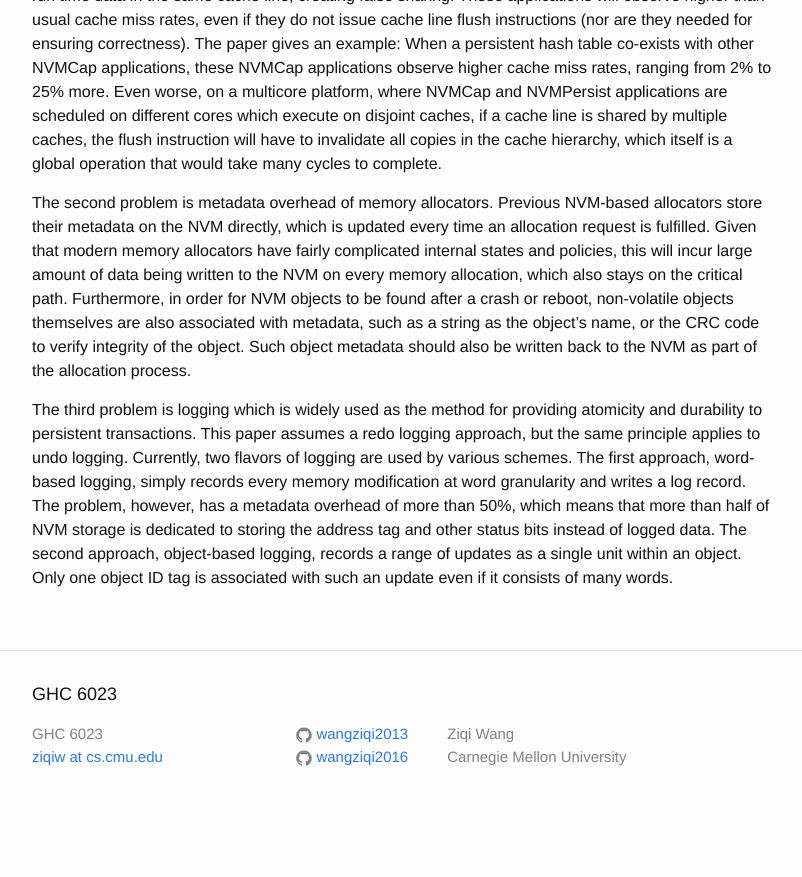
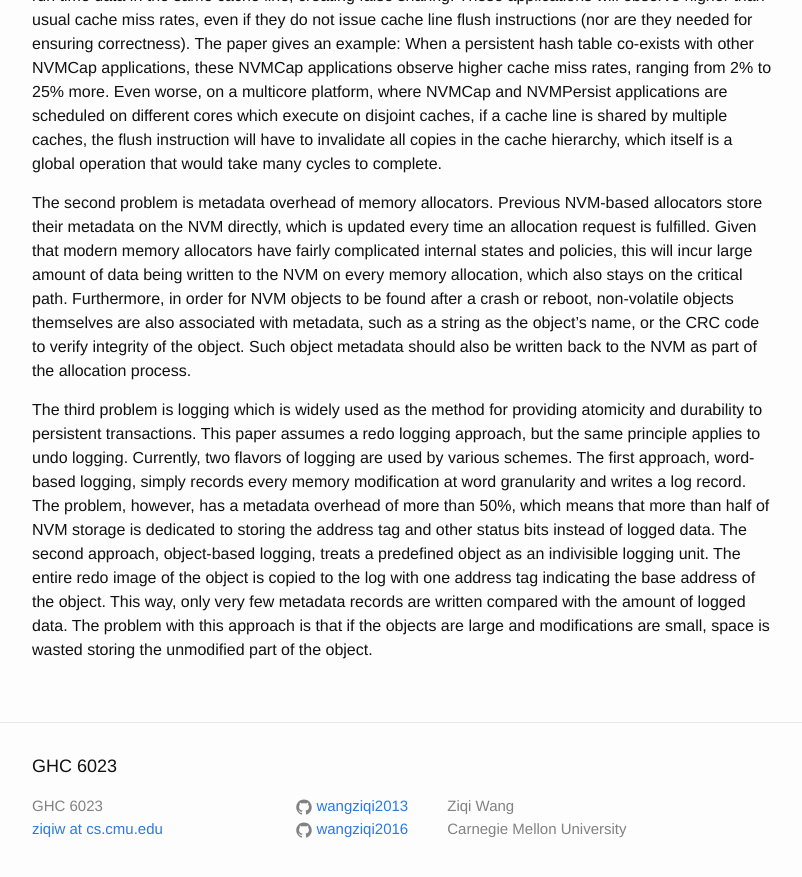
Before and after one commit to wangziqi2013/wangziqi2013.github.io, a Jekyll site: the page built from _posts/2019-09-02-Reducing-the-cost-of-persistence-for-nonvolatile-heaps-in-end-user-devices.markdown, in a window 1280 px wide and 900 px high, scrolled down 1090 px. Shown: the top 877 px of the window, without its empty margins (238-1040 px from the left). Built offline with Jekyll 4.4.1, drawn with Linux system fonts in a browser that asks for light colours; before the commit the page ends 1918 px from its top, so only the background shows below that.

Commit message:
Adding object logging

```diff
--- a/_posts/2019-09-02-Reducing-the-cost-of-persistence-for-nonvolatile-heaps-in-end-user-devices.markdown
+++ b/_posts/2019-09-02-Reducing-the-cost-of-persistence-for-nonvolatile-heaps-in-end-user-devices.markdown
@@ -54,5 +54,7 @@ transactions. This paper assumes a redo logging approach, but the same principle
 flavors of logging are used by various schemes. The first approach, word-based logging, simply records every memory modification
 at word granularity and writes a log record. The problem, however, has a metadata overhead of more than 50%, which means that
 more than half of NVM storage is dedicated to storing the address tag and other status bits instead of logged data. The second
-approach, object-based logging, records a range of updates as a single unit within an object. Only one object ID tag is
-associated with such an update even if it consists of many words.
+approach, object-based logging, treats a predefined object as an indivisible logging unit. The entire redo image of the
+object is copied to the log with one address tag indicating the base address of the object. This way, only very few metadata
+records are written compared with the amount of logged data. The problem with this approach is that if the objects are
+large and modifications are small, space is wasted storing the unmodified part of the object.
```
